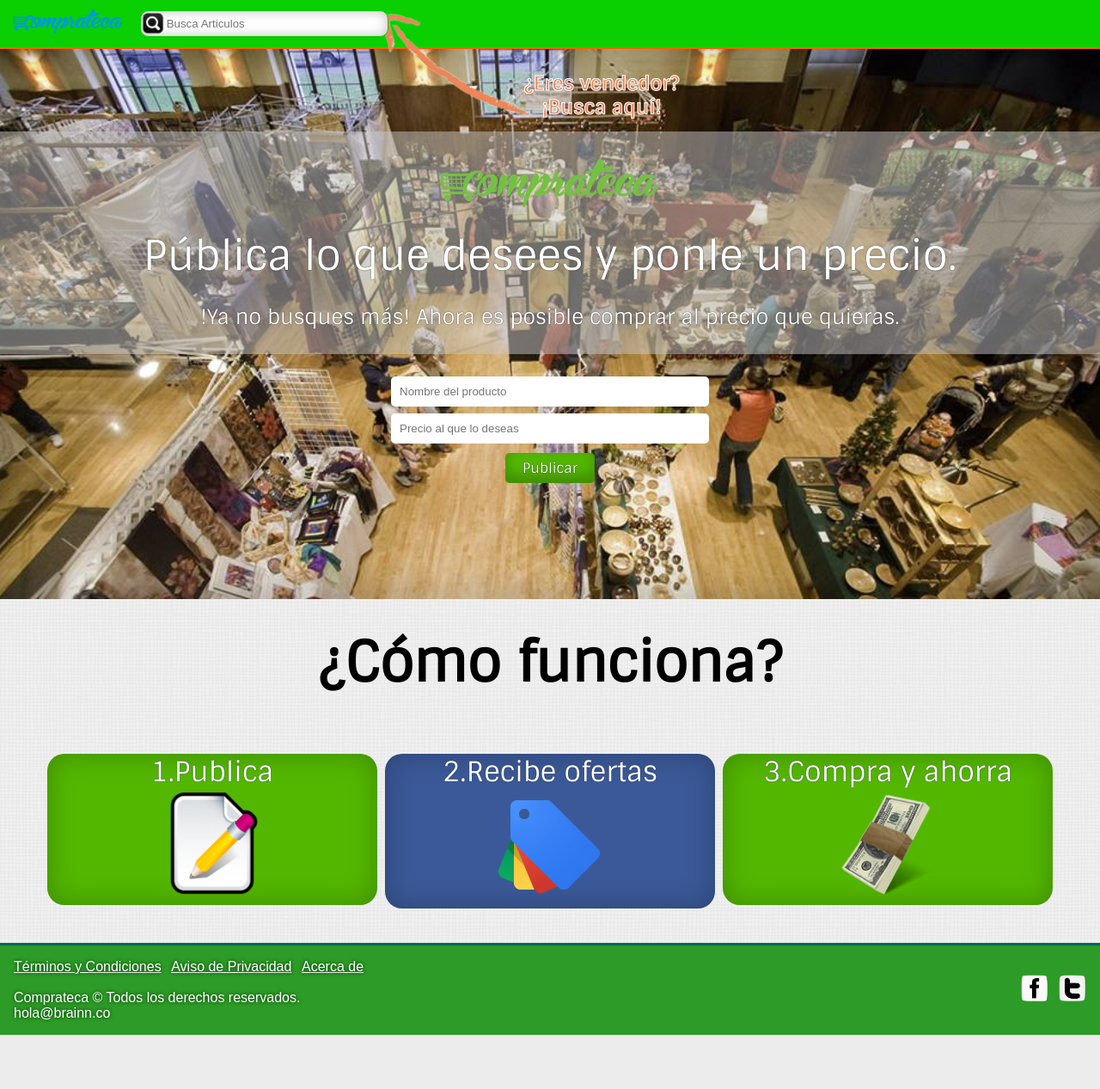
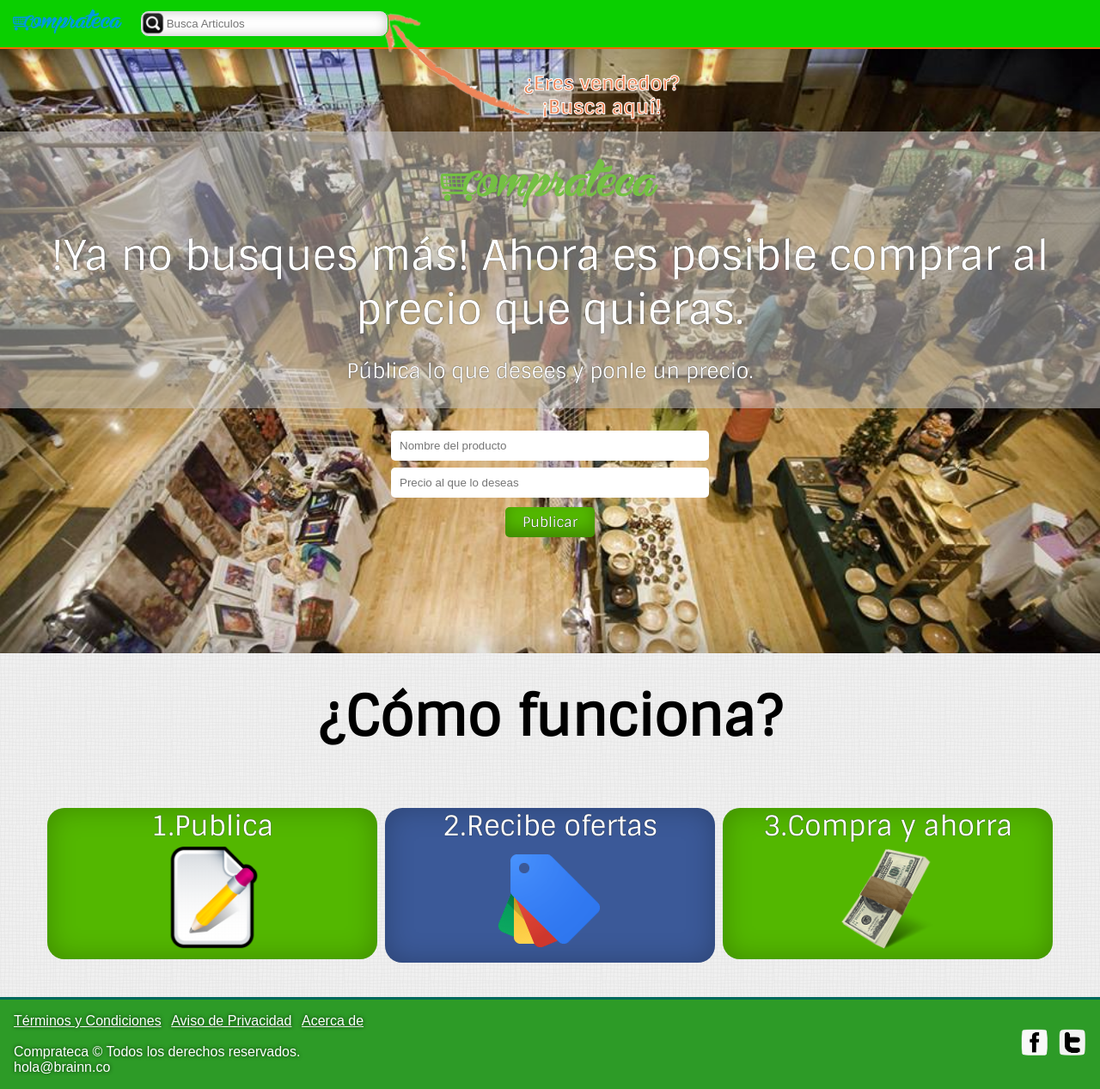
Before and after one commit to UncleMario/comprateca, a Django app: template comprateca/templates/mvp/home.html in a window 1280 px wide. Shown: the whole page at 86% size. Before the commit the page ends 1204 px from the top, so only its background shows below. Run offline with Django 3.2, Linux system fonts and the light colour scheme; the template is opened without the code that fills it, so the values that code supplies are empty; some libraries are stand-ins or nearby versions; some web fonts are replaced.

Commit message:
change title home

```diff
--- a/comprateca/templates/mvp/home.html
+++ b/comprateca/templates/mvp/home.html
@@ -12,8 +12,8 @@
 		<div class="wrapper-transparent">
 			<img width="295" height="78" src="{{ MEDIA_URL }}img/comprateca.png">
 			<p>
-				<span>Pública lo que desees y ponle un precio.</span></br>
-				<span class="size-05em">!Ya no busques más! Ahora es posible comprar al precio que quieras.</span>
+				<span>!Ya no busques más! Ahora es posible comprar al precio que quieras.</span></br>
+				<span class="size-05em">Pública lo que desees y ponle un precio.</span>
 			</p>
 		</div>
 
```
